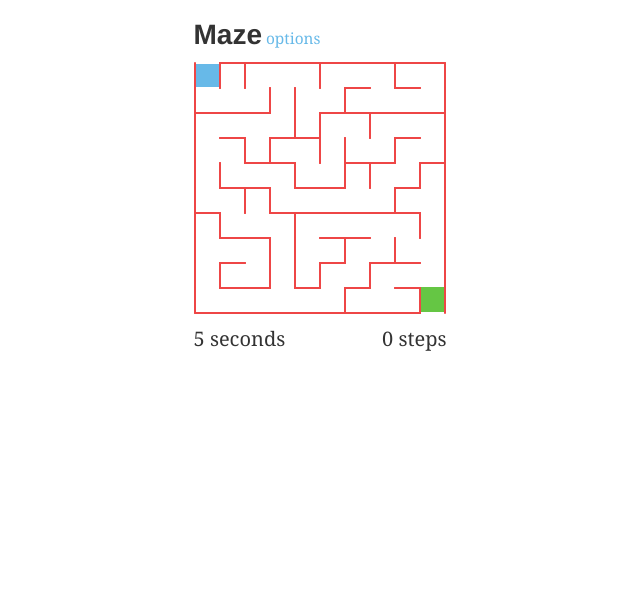
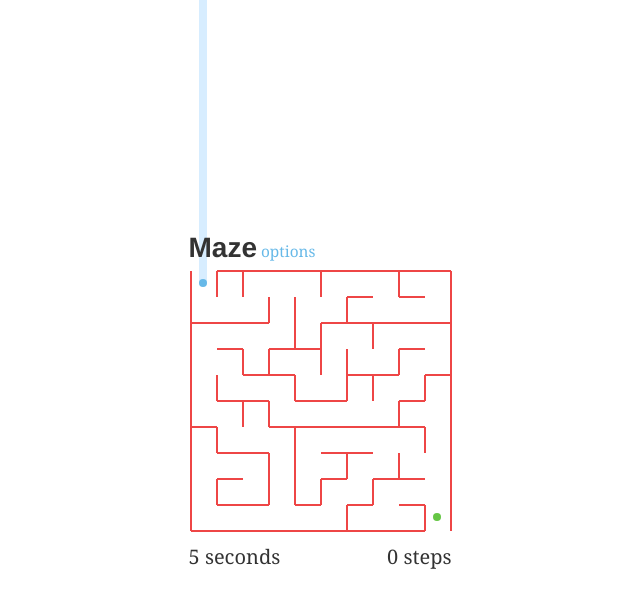
Before and after one commit to Katee/maze, a plain HTML site: page index.html in a window 1280 px wide. Shown: the whole page, without its empty margins (320-960 px from the left). Drawn offline with nearby package versions, Linux system fonts and the light colour scheme.

Commit message:
Updated styling. Maze is centered on screen. Maze is more tightly bound to presentation :(

```diff
--- a/css/maze.css
+++ b/css/maze.css
@@ -3,11 +3,16 @@ body {
 	font-family:"Droid Sans",Helvetica,Arial,sans;
 	font-size:14px;
 	margin:0;
+  overflow:hidden;
+}
+
+html, body {
+  height: 100%;
 }
 
 canvas {
 	display:block;
-	margin:0 auto 10px;
+	position:absolute;
 }
 
 a, a:visited {
@@ -16,11 +21,11 @@ a, a:visited {
 }
 
 h1 {
-	margin-bottom: .4em;
+	margin-top:-.2em;
 }
 	h1 span {
 		font-family:Georgia;
-		font-size: .55em;
+		font-size:.55em;
 		font-weight:400;
 		color:#666;
 	}
--- a/index.html
+++ b/index.html
@@ -6,7 +6,7 @@
 	<link rel="stylesheet" href="css/maze.css" />
 	<script type="text/javascript" src="http://ajax.googleapis.com/ajax/libs/jquery/1/jquery.min.js"></script>
 	<script type="text/javascript" src="js/maze.js"></script>
-	<meta name="viewport" content="initial-scale=1.0;  maximum-scale=1.0;" />
+	<meta name="viewport" content="initial-scale=1.0;	maximum-scale=1.0;" />
 	<script>
 		var mazeGame;
 		var time, timer, startTime;
@@ -59,10 +59,12 @@
 					83: "down"
 				};
 			if (keyCodes[keyCode] !== null && keyCodes[keyCode] !== undefined) {
+				// send arrow keys and wsad to game
 				mazeGame.move(keyCodes[keyCode]);
 				return false;
-			} else if (keyCode === 13 || keyCode === 32) {
-				$('#options button:visible:last').trigger('click');
+			} else if (keyCode === 27) {
+				// close options on escape
+				$('#options').hide();
 				return false;
 			}
 		});
@@ -89,9 +91,9 @@
 	</script>
 </head>
 <body>
+	<canvas id="maze">Sorry your browser doesn't support the canvas element. Try upgrading your browser.</canvas>
 	<div id="a">
 		<h1>Maze<span> <a href="#options">options</a></span></h1>
-		<canvas id="maze">Sorry your browser doesn't support the canvas element. Try upgrading your browser.</canvas>
 		<div id="time"></div><div id="steps"></div>
 	</div>
 	<div id="options">
--- a/js/maze.js
+++ b/js/maze.js
@@ -8,7 +8,10 @@ function MazeGame(canvas, options) {
 		},
 		starting_position: { x: 0, y: 0 },
 		level_size: [10, 10],
-		scale: 25,
+		offset: {x: 0, y: 0},
+		scale: 26,
+		user_diameter: 4,
+		user_path_width: 8,
 		onStart: function(){},
 		onGameEnd: function(){},
 		onMove: function(){}
@@ -16,6 +19,8 @@ function MazeGame(canvas, options) {
 
 	// todo: don't use jQuery here
 	options = $.extend({}, default_options, options);
+
+	$(window).on('resize', center);
 
 	var ctx, currentPos, maze, path, gameInProgress;
 	var offsets = {
@@ -178,9 +183,18 @@ function MazeGame(canvas, options) {
 		currentPos = options.starting_position;
 		path = [];
 		path.push(currentPos);
+		center();
+	}
+
+	function center() {
 		canvas.width = maze.width * options.scale + 3;
 		canvas.height = maze.height * options.scale + 3;
-		$("#a").width(maze.width * options.scale + 3);
+		canvas.width = $('body').width();
+		canvas.height = $('body').height();
+		options.offset.x = Math.floor((canvas.width / 2) - (maze.width * options.scale / 2));
+		options.offset.y = Math.floor((canvas.height / 2) - (maze.height * options.scale / 2));
+		$("#a").width(maze.width * options.scale + 3).css('padding-top', (canvas.height / 2) - (maze.height * options.scale / 2) - $('h1').height());
+		$("#time, #steps").css('margin-top', maze.height * options.scale);
 		draw();
 	}
 
@@ -190,6 +204,7 @@ function MazeGame(canvas, options) {
 	}
 
 	function draw() {
+		ctx.clearRect(0, 0, canvas.width, canvas.height);
 		drawPath();
 		drawMaze();
 	}
@@ -213,17 +228,20 @@ function MazeGame(canvas, options) {
 	}
 
 	function drawPath() {
-		ctx.fillStyle = options.colors.visited_block;
+		ctx.lineWidth = options.user_path_width;
+		ctx.strokeStyle = options.colors.visited_block;
+		ctx.beginPath();
+		ctx.moveTo(options.offset.x + 0.5 * options.scale, 0);
 		for (i = 0; i < path.length - 1; i++) {
-			ctx.fillRect(path[i].x * options.scale + 2, path[i].y * options.scale + 2, options.scale, options.scale);
+			ctx.lineTo(options.offset.x + (path[i].x + 0.5) * options.scale, options.offset.y + (path[i].y + 0.5) * options.scale);
 		}
-		ctx.fillStyle = options.colors.current_position;
-		ctx.fillRect(currentPos.x * options.scale + 2, currentPos.y * options.scale + 2, options.scale - 2, options.scale - 2);
+		ctx.lineTo(options.offset.x + (currentPos.x + 0.5) * options.scale, options.offset.y + (currentPos.y + 0.5) * options.scale);
+		ctx.stroke();
+		circle(currentPos.x, currentPos.y, options.colors.current_position);
 	}
 
 	function drawMaze() {
-		ctx.fillStyle = options.colors.finish;
-		ctx.fillRect(maze.end.x * options.scale, maze.end.y * options.scale, options.scale, options.scale);
+		circle(maze.end.x, maze.end.y, options.colors.finish);
 		for (y = 0; y < maze.height; y++) {
 			for (x = 0; x < maze.width; x++) {
 				drawCell(x, y);
@@ -244,11 +262,18 @@ function MazeGame(canvas, options) {
 	function line(x1, y1, x2, y2) {
 		ctx.beginPath();
 		ctx.strokeStyle = options.colors.walls;
-		ctx.lineCap = 'round';
 		ctx.lineWidth = 2;
-		ctx.moveTo(x1 + 1, y1 + 1);
-		ctx.lineTo(x2 + 1, y2 + 1);
+		ctx.moveTo(options.offset.x + x1 + 1, options.offset.y + y1 + 1);
+		ctx.lineTo(options.offset.x + x2 + 1, options.offset.y + y2 + 1);
 		ctx.stroke();
+	}
+
+	function circle(x, y, color) {
+		ctx.fillStyle = color;
+		ctx.beginPath();
+		ctx.arc(options.offset.x + (x + 0.5) * options.scale, options.offset.y + (y + 0.5) * options.scale, options.user_diameter, 0, Math.PI*2, true);
+		ctx.closePath();
+		ctx.fill();
 	}
 
 	this.getSteps = function() {
```
